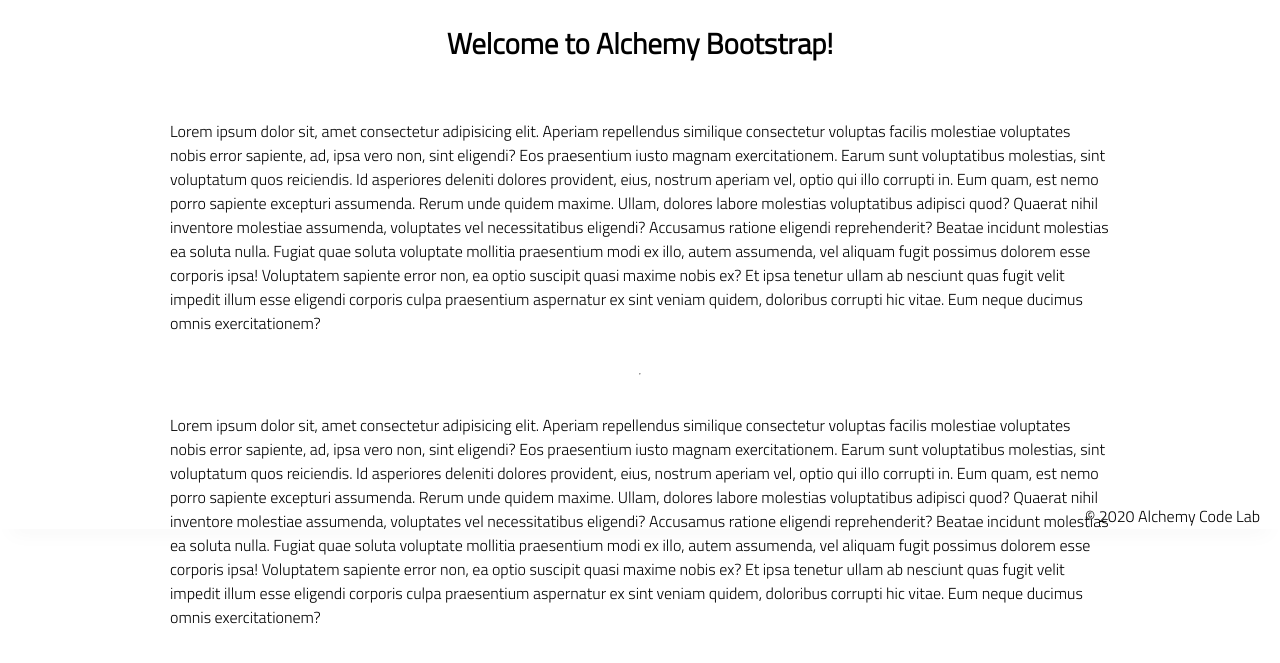
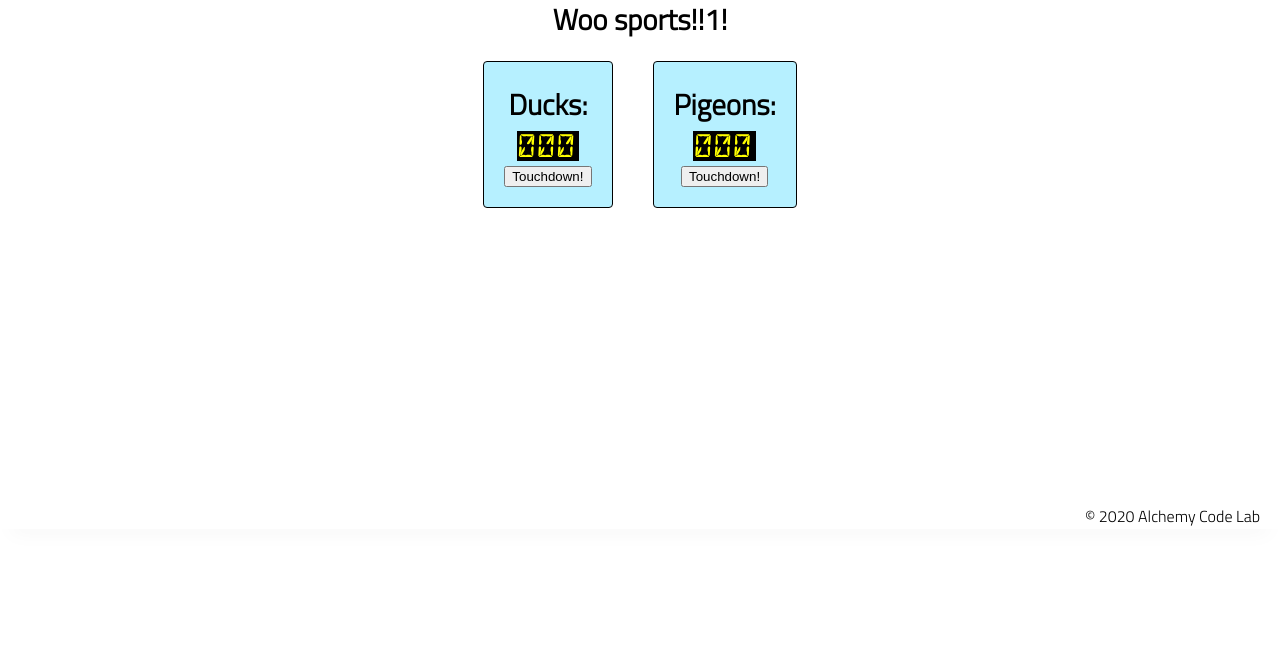
Before and after one commit to Dylan-Floyd/football-score, a plain HTML site: page index.html in a window 1280 px wide. Shown: the part 271-934 px from the top of the page. After the commit the page ends 800 px from the top, so only its background shows below. Drawn offline with Linux system fonts and the light colour scheme.

Commit message:
add initial scoreboard feature

```diff
--- a/app.js
+++ b/app.js
@@ -1,8 +1,33 @@
 // import functions and grab DOM elements
+const score1El = document.querySelector('#score1');
+const score2El = document.querySelector('#score2');
+
+const TDButton1 = document.querySelector('#td1');
+const TDButton2 = document.querySelector('#td2');
 
 // initialize state
+let score1 = 0;
+let score2 = 0;
 
 // set event listeners
   // get user input
   // use user input to update state
   // update DOM to reflect the new state
+
+function zeroifyScore(score) {
+  let string = String(score);
+  for(let i = string.length; i < 3; i++) {
+    string = '0' + string;
+  }
+  return string;
+}
+
+TDButton1.addEventListener('click', () => {
+  score1 += 7;
+  score1El.textContent = zeroifyScore(score1);
+});
+
+TDButton2.addEventListener('click', () => {
+  score2 += 7;
+  score2El.textContent = zeroifyScore(score2);
+});
--- a/index.html
+++ b/index.html
@@ -22,44 +22,23 @@
         <section class="main-section">
             <img class="main-logo" src="./assets/alchemy-logo.png" />
             <h2>
-                Welcome to Alchemy Bootstrap!
+                Woo sports!!1!
             </h2>
 
-            <p>
-                Lorem ipsum dolor sit, amet consectetur adipisicing elit. Aperiam repellendus similique consectetur
-                voluptas facilis molestiae voluptates nobis error sapiente, ad, ipsa vero non, sint eligendi? Eos
-                praesentium iusto magnam exercitationem.
-                Earum sunt voluptatibus molestias, sint voluptatum quos reiciendis. Id asperiores deleniti dolores
-                provident, eius, nostrum aperiam vel, optio qui illo corrupti in. Eum quam, est nemo porro sapiente
-                excepturi assumenda.
-                Rerum unde quidem maxime. Ullam, dolores labore molestias voluptatibus adipisci quod? Quaerat nihil
-                inventore molestiae assumenda, voluptates vel necessitatibus eligendi? Accusamus ratione eligendi
-                reprehenderit? Beatae incidunt molestias ea soluta nulla.
-                Fugiat quae soluta voluptate mollitia praesentium modi ex illo, autem assumenda, vel aliquam fugit
-                possimus dolorem esse corporis ipsa! Voluptatem sapiente error non, ea optio suscipit quasi maxime nobis
-                ex?
-                Et ipsa tenetur ullam ab nesciunt quas fugit velit impedit illum esse eligendi corporis culpa
-                praesentium aspernatur ex sint veniam quidem, doloribus corrupti hic vitae. Eum neque ducimus omnis
-                exercitationem?
-            </p>
-            <hr />
-            <p>
-                Lorem ipsum dolor sit, amet consectetur adipisicing elit. Aperiam repellendus similique consectetur
-                voluptas facilis molestiae voluptates nobis error sapiente, ad, ipsa vero non, sint eligendi? Eos
-                praesentium iusto magnam exercitationem.
-                Earum sunt voluptatibus molestias, sint voluptatum quos reiciendis. Id asperiores deleniti dolores
-                provident, eius, nostrum aperiam vel, optio qui illo corrupti in. Eum quam, est nemo porro sapiente
-                excepturi assumenda.
-                Rerum unde quidem maxime. Ullam, dolores labore molestias voluptatibus adipisci quod? Quaerat nihil
-                inventore molestiae assumenda, voluptates vel necessitatibus eligendi? Accusamus ratione eligendi
-                reprehenderit? Beatae incidunt molestias ea soluta nulla.
-                Fugiat quae soluta voluptate mollitia praesentium modi ex illo, autem assumenda, vel aliquam fugit
-                possimus dolorem esse corporis ipsa! Voluptatem sapiente error non, ea optio suscipit quasi maxime nobis
-                ex?
-                Et ipsa tenetur ullam ab nesciunt quas fugit velit impedit illum esse eligendi corporis culpa
-                praesentium aspernatur ex sint veniam quidem, doloribus corrupti hic vitae. Eum neque ducimus omnis
-                exercitationem?
-            </p>
+            <div class="container">
+                <div class="row">
+                    <div class="team">
+                        <h2>Ducks:</h2>
+                        <div class="score" id="score1">000</div>
+                        <button class="td-button" id="td1">Touchdown!</button>
+                    </div>
+                    <div class="team">
+                        <h2>Pigeons:</h2>
+                        <div class="score" id="score2">000</div>
+                        <button class="td-button" id="td2">Touchdown!</button>
+                    </div>
+                </div>
+            </div>
 
         </section>
     </main>
--- a/styles/home.css
+++ b/styles/home.css
@@ -1 +1,35 @@
 /* add home page styles here */
+@font-face {
+    font-family: 'Segment14';
+    src: url('../assets/Segment14.otf') format('opentype');
+}
+
+.row {
+    display: flex;
+    flex-direction: row;
+}
+
+.team {
+    margin: 20px;
+    padding: 20px;
+    border: 1px solid black;
+    border-radius: 4px;
+    background-color: rgb(182, 240, 255);
+    display: flex;
+    flex-direction: column;
+    justify-content: center;
+    align-items: center;
+}
+
+h2 {
+    margin: 0px;
+}
+
+.score {
+    font-family: 'Segment14';
+    margin: 5px;
+    font-size: 30px;
+    background-color: black;
+    color: yellow;
+    padding: 2px;
+}
```
Also changed, not shown: assets/Segment14.otf (added).
